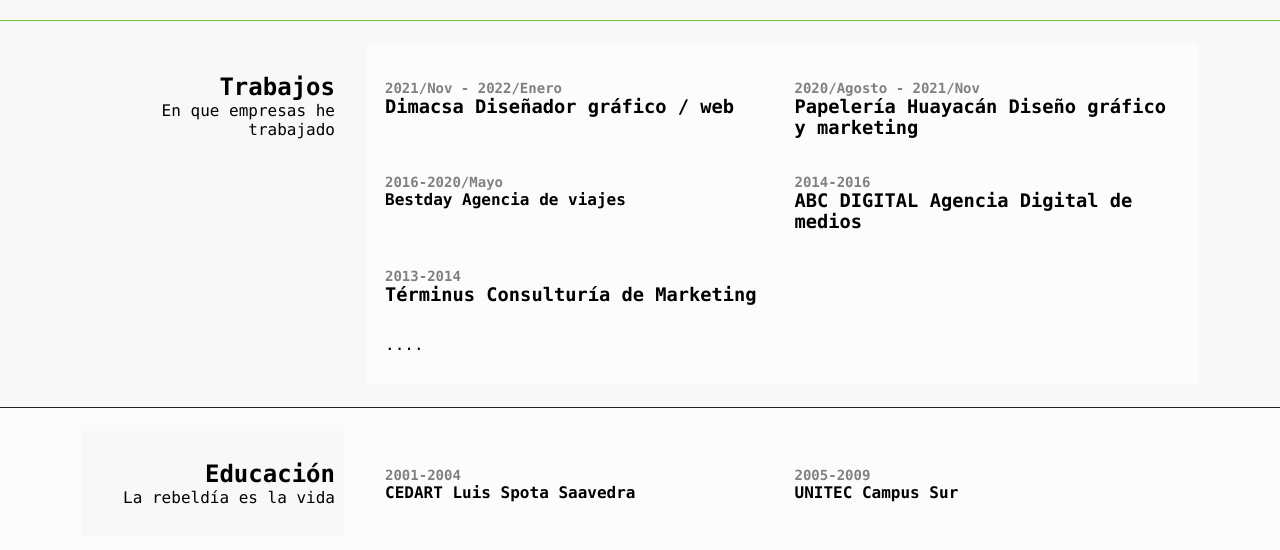
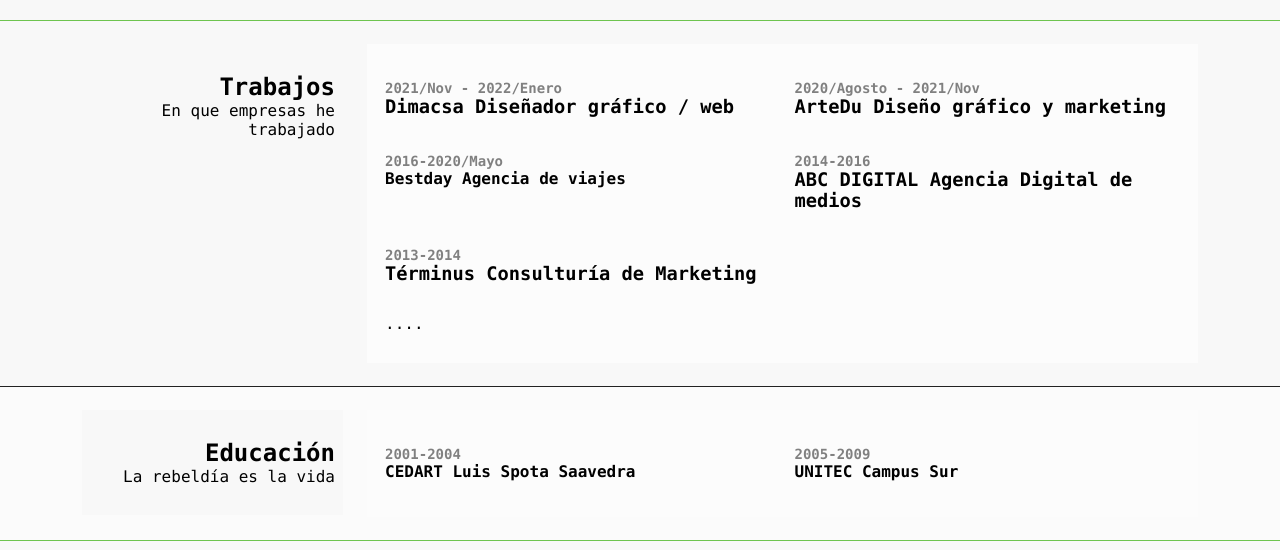
Before and after one commit to manolecks/portafolio, a plain HTML site: page index.html in a window 1280 px wide. Shown: the part 1791-2341 px from the top of the page. Drawn offline with nearby package versions, Linux system fonts and the light colour scheme.

Commit message:
otro cambio
Este cambio es esencial

```diff
--- a/index.html
+++ b/index.html
@@ -346,7 +346,7 @@
                            <h4>2020/Agosto - 2021/Nov</h4>
                         </div>
                         <div class="text">
-                            <h3>Papelería Huayacán <span>Diseño gráfico y marketing</span></h3>
+                            <h3>ArteDu <span>Diseño gráfico y marketing</span></h3>
                             <!--<p>Manejo de hojas de estilo, para el colorido web.</p>-->
                         </div>
                     </div>
```
